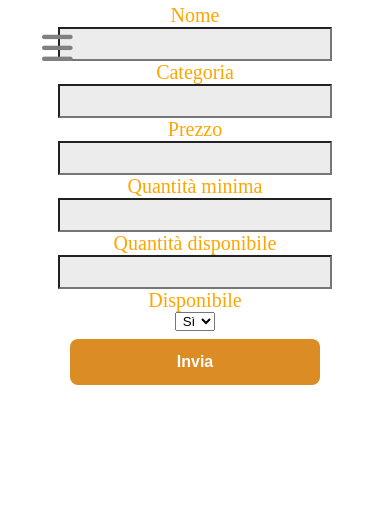
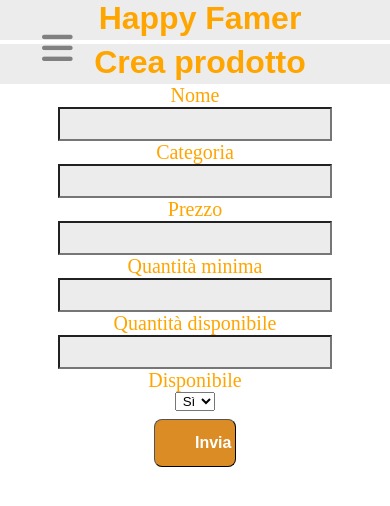
Before and after one commit to silviozambonunitn/hffrontend, a website: page public_html/produttore/creaprodotto_produttore.html in a window 390 px wide. Drawn offline with nearby package versions, Linux system fonts and the light colour scheme.

Commit message:
Aggiornate tutte le pagine: aggiunto titolo del progetto Happy Farmer. Aggiornato css di alcune classi per renderlo responsive: vedi bottoni

```diff
--- a/public_html/css/stile-homepage.css
+++ b/public_html/css/stile-homepage.css
@@ -232,16 +232,19 @@ input[type=text]{
 .button-invio{
     display: block;
     margin: auto;
-    width: 250px;
+    width: 15%;
     background-color: #db8c25; /* Orange */
     border-radius: 8px;
     font-weight : bold;
-    border: none;
+    border-width: 1.5px;
     color: white;
     padding: 14px 40px;
     text-align: center;
     text-decoration: none;
     font-size: 16px;
+}
+.button-invio:hover{
+    background-color: orange;
 }
 
 /*Kekko*/
@@ -332,6 +335,8 @@ input[type=text]{
 }
 
 .cart-page{
+
+    padding: 1%;
     margin: auto;
     width: 90%;
     height: 100%;
--- a/public_html/produttore/creaprodotto_produttore.html
+++ b/public_html/produttore/creaprodotto_produttore.html
@@ -30,7 +30,17 @@
                 <li><a href="../index.html"><i class="fas fa-sign-out-alt"></i>Logout</a></li>
             </ul>
         </div>
-        <div class="container">
+
+        <div class="top">
+            <div class="category">
+                <h1 class="category-name" style="text-align: center;">Happy Famer</h1>
+            </div>
+        </div>
+
+        <div class="container" id="containerForm">
+            <div class="category">
+                <h1 class="category-name" style="text-align: center;">Crea prodotto</h1>
+            </div>
             <form id="formProdotto">
                 <p class="formp">Nome</p>
                 <input type="text" id="productname" required>
```
Also changed, not shown: public_html/cliente/carrello_cliente.html (+9 -1 lines), public_html/cliente/ricercaprodotti_cliente.html (+3 -0 lines), public_html/cliente/ricercaproduttori_cliente.html (+4 -1 lines), public_html/produttore/homepage_produttore.html (+3 -0 lines), public_html/produttore/qrcode_produttore.html (+10 -4 lines), public_html/produttore/statistiche_produttore.html (+10 -4 lines), 1 other file.
